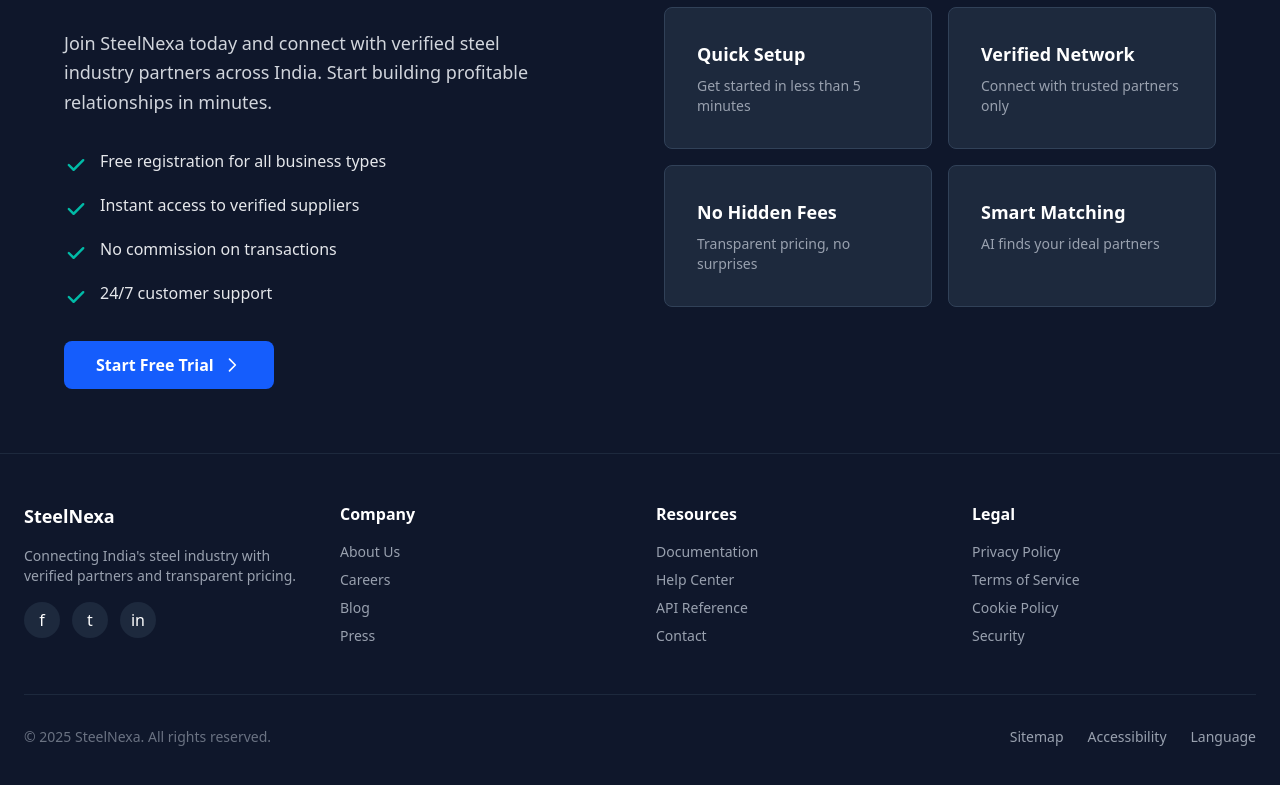
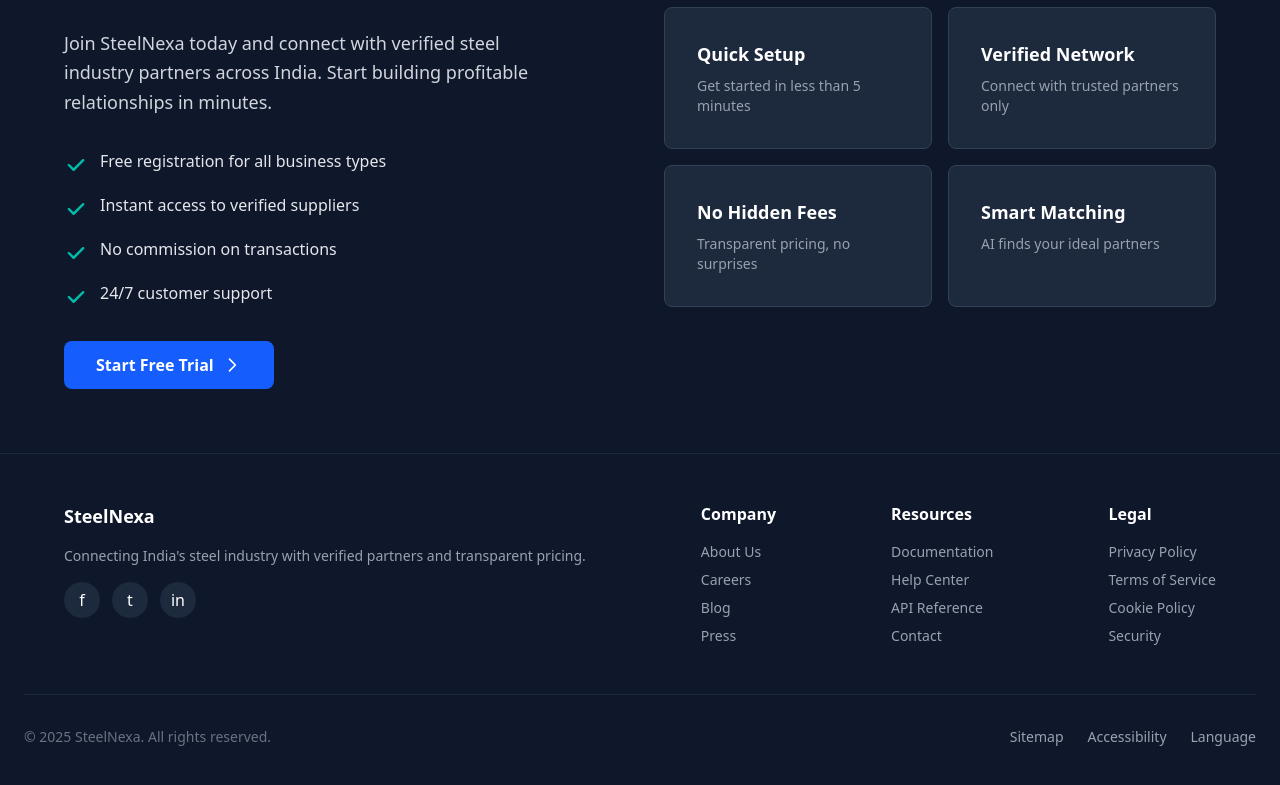
Before and after one commit to shambu2/steel, an Angular app: page / in a window 1280 px wide. Shown: the part 3911-4696 px from the top of the page. Built offline with nearby package versions, Linux system fonts and the light colour scheme.

Commit message:
footer modified

```diff
--- a/src/app/components/footer/footer.component.html
+++ b/src/app/components/footer/footer.component.html
@@ -1,11 +1,15 @@
 <!-- Footer Section -->
 <footer class="bg-slate-900 text-gray-300 border-t border-slate-800">
   <!-- Main Footer Content -->
-  <div class="max-w-7xl mx-auto px-6 py-12">
-    <div class="grid grid-cols-1 md:grid-cols-2 lg:grid-cols-4 gap-8">
+  <div class="w-full mx-auto px-6 py-12">
+    <!-- <div class="grid grid-cols-1 md:grid-cols-2 lg:grid-cols-4 gap-8">
+
+
+    </div> -->
+    <div class="flex flex-row  justify-between px-10 ">
 
       <!-- Column 1: About -->
-      <div>
+      <div class="lg:flex-col lg:flex hidden">
         <h3 class="text-white text-lg font-bold mb-4">SteelNexa</h3>
         <p class="text-sm text-gray-400 mb-4">
           Connecting India's steel industry with verified partners and transparent pricing.
@@ -55,7 +59,6 @@
           <li><a href="#" class="text-gray-400 hover:text-blue-400 transition">Security</a></li>
         </ul>
       </div>
-
     </div>
 
     <!-- Divider -->
```
